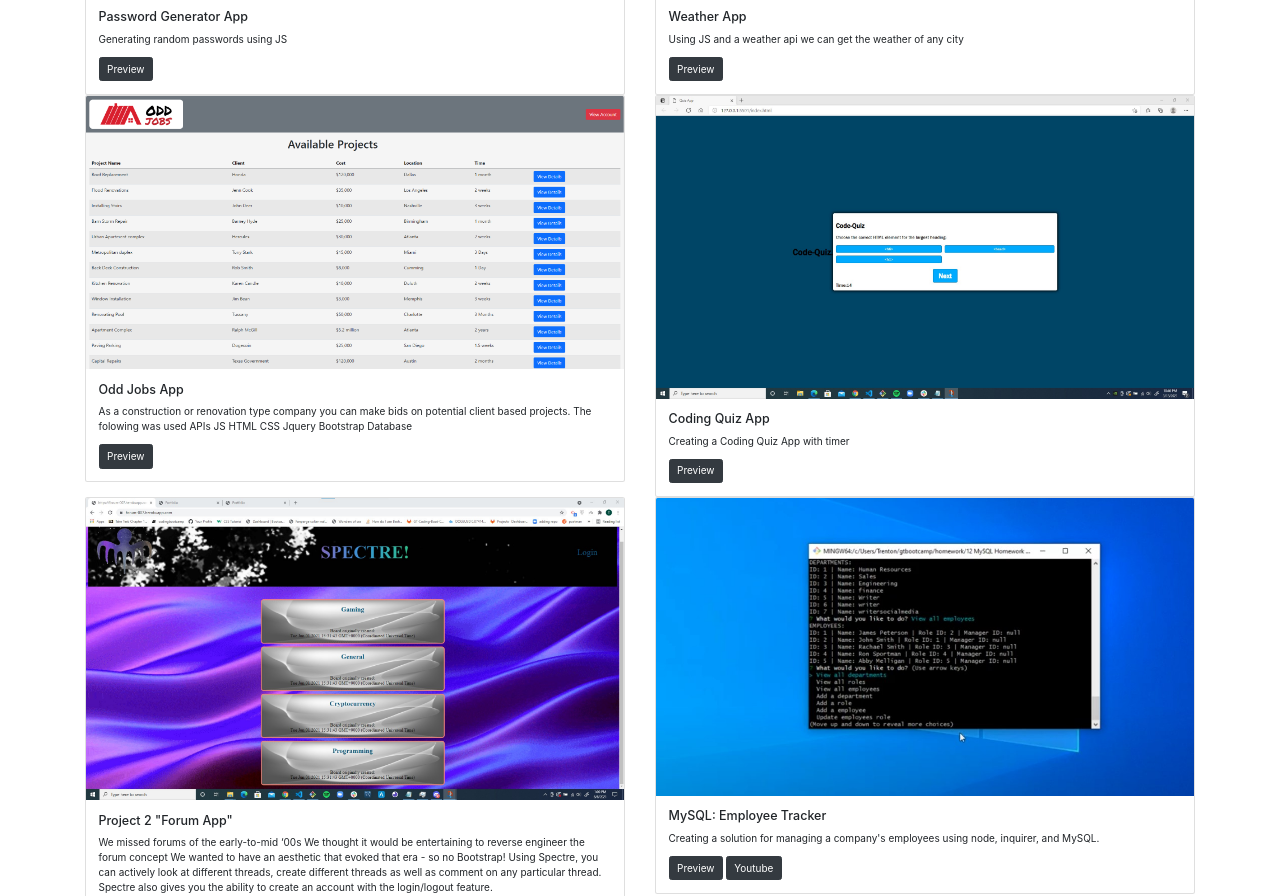
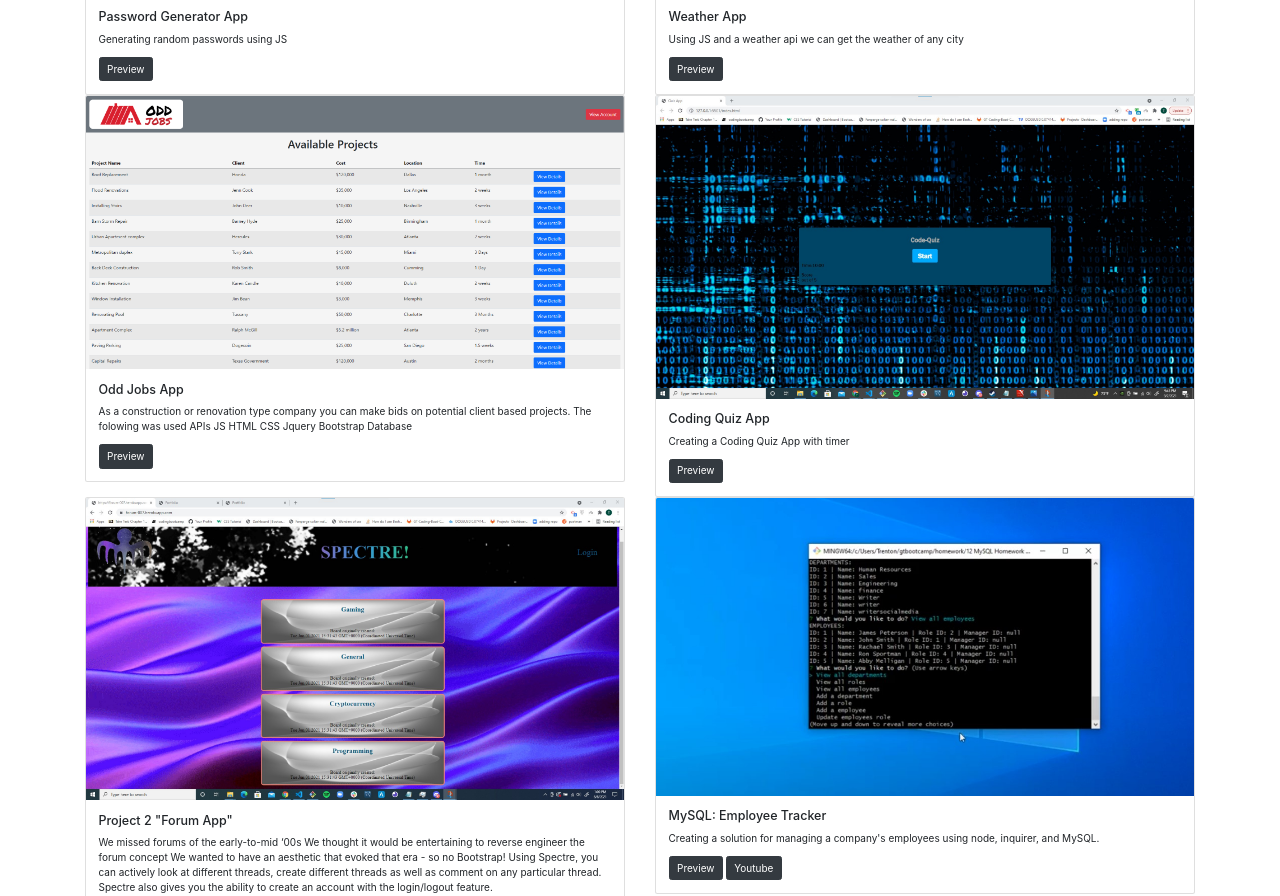
Before and after one commit to markhamtrenton/My-Portifio, a plain HTML site: page index.html in a window 1280 px wide. Shown: the part 3059-3955 px from the top of the page. Drawn offline with nearby package versions, Linux system fonts and the light colour scheme; a web font is replaced by a local one.

Commit message:
updated quizapp pic

```diff
--- a/index.html
+++ b/index.html
@@ -150,7 +150,7 @@
           </div>
           <div class="col-sm-6">
             <div class="card">
-              <img src="images/quizzapp2.jpg" class="card-img-top" alt="...">
+              <img src="images/codequizapp.jpg" class="card-img-top" alt="...">
               <div class="card-body">
                 <h5 class="card-title">Coding Quiz App</h5>
                 <p class="card-text">Creating a Coding Quiz App with timer</p>
```
Also changed, not shown: images/codequizapp.jpg (added).
